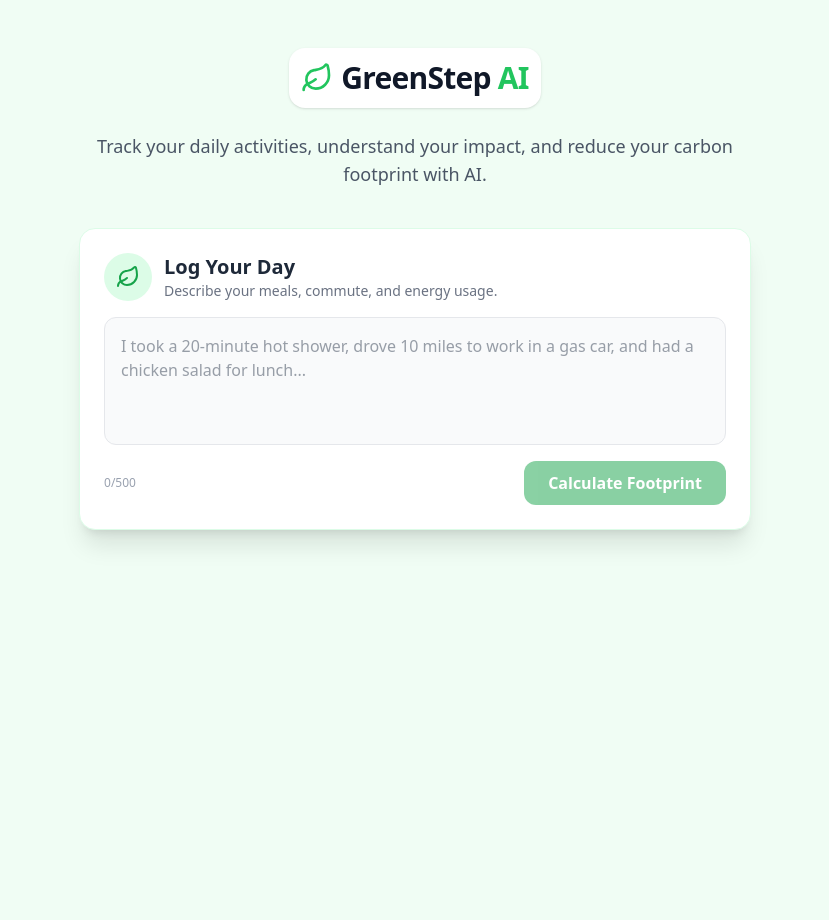
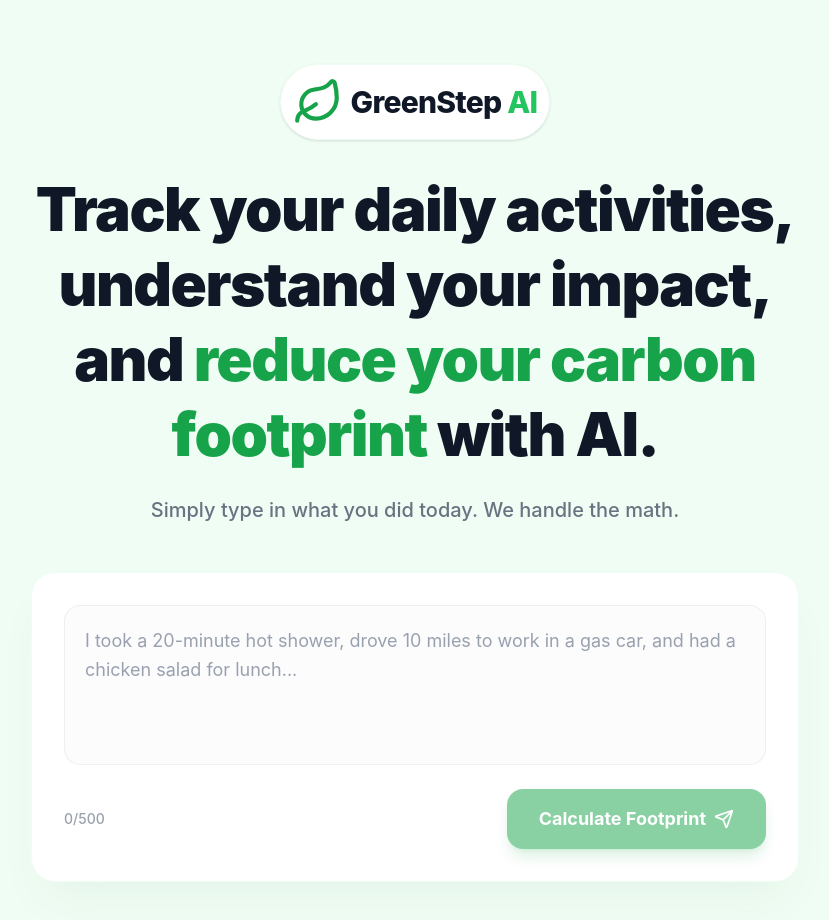
Before and after one commit to Akhil-Udumala/GreenStep-AI, a React app in the folder frontend/: page / in a window 1280 px wide. Shown: the top 920 px of the page, without its empty margins (225-1054 px from the left). Before the commit the page ends 800 px from the top, so only its background shows below. Built offline with nearby package versions, Linux system fonts and the light colour scheme; the HTML template or start-up script is replaced by a standard one.

Commit message:
update UI

```diff
--- a/frontend/src/App.jsx
+++ b/frontend/src/App.jsx
@@ -27,33 +27,46 @@ function App() {
   }, []);
 
   return (
-    <div className="min-h-screen py-12 px-4 sm:px-6 lg:px-8">
-      {/* Header */}
-      <div className="max-w-2xl mx-auto mb-10 text-center">
-        <div className="inline-flex items-center justify-center p-3 bg-white rounded-2xl shadow-sm mb-6">
-          <Leaf className="text-green-500 mr-2" size={32} />
-          <h1 className="text-3xl font-extrabold tracking-tight text-gray-900">
+    <div className="min-h-screen py-16 px-4 sm:px-6 lg:px-8 font-sans selection:bg-green-200">
+
+      {/* 1. The Hero Section (Above the Fold) */}
+      <header className="max-w-3xl mx-auto text-center mb-12">
+        <div className="inline-flex items-center justify-center p-3 bg-white rounded-full shadow-sm border border-green-50 mb-8 transform hover:scale-105 transition-transform">
+          <Leaf className="text-green-600 mr-2" size={50} />
+          <span className="text-3xl font-extrabold tracking-tight text-gray-900">
             GreenStep <span className="text-green-500">AI</span>
-          </h1>
+          </span>
         </div>
-        <p className="text-lg text-gray-600">
-          Track your daily activities, understand your impact, and reduce your carbon footprint with AI.
+        <h1 className="text-4xl md:text-5xl lg:text-6xl font-black tracking-tight text-gray-900 mb-6 leading-tight">
+          Track your daily activities, <br className="hidden md:block" />
+          understand your impact, <br className="hidden md:block" />
+          and <span className="text-green-600">reduce your carbon footprint</span> with AI.
+        </h1>
+        <p className="text-lg md:text-xl text-gray-500 font-medium">
+          Simply type in what you did today. We handle the math.
         </p>
-      </div>
+      </header>
 
-      <main>
-        <LogActivityForm onSubmit={handleLogSubmit} isLoading={isLoading} />
+      {/* 2. The Interactive Core (The Hook) */}
+      <main className="max-w-3xl mx-auto flex flex-col items-center">
+        <section className="w-full relative z-10" aria-label="Log Daily Activity">
+          <LogActivityForm onSubmit={handleLogSubmit} isLoading={isLoading} />
+        </section>
 
         {error && (
-          <div className="max-w-2xl mx-auto mt-6 bg-red-50 border-l-4 border-red-500 p-4 rounded-md">
-            <p className="text-red-700">{error}</p>
+          <div className="w-full max-w-2xl mt-6 bg-red-50 border border-red-200 text-red-600 p-4 rounded-xl text-center">
+            {error}
           </div>
         )}
 
-        {insightsData && !isLoading && (
-          <InsightsDashboard data={insightsData} />
-        )}
+        {/* 3 & 4. The Dynamic Results (Scroll/Reveal) and Actionable Takeaways */}
+        <section className="w-full mt-6 relative z-0" aria-label="Carbon Footprint Results">
+          {(isLoading || insightsData) && (
+            <InsightsDashboard data={insightsData} isLoading={isLoading} />
+          )}
+        </section>
       </main>
+
     </div>
   );
 }
--- a/frontend/src/components/InsightsDashboard.jsx
+++ b/frontend/src/components/InsightsDashboard.jsx
@@ -1,12 +1,56 @@
 import React from 'react';
-import { Target, Car, Zap, Utensils, Info } from 'lucide-react';
+import { Target, Car, Zap, Utensils } from 'lucide-react';
 
-const InsightsDashboard = ({ data }) => {
+const InsightsDashboard = ({ data, isLoading }) => {
+  // 1. Skeleton Loading State
+  if (isLoading) {
+    return (
+      <div className="w-full max-w-2xl mx-auto animate-in fade-in duration-300">
+        <div className="bg-white rounded-3xl shadow-xl border border-green-50 overflow-hidden animate-pulse">
+
+          {/* Skeleton Header */}
+          <div className="bg-green-100 p-8 flex flex-col items-center justify-center min-h-[200px]">
+            <div className="h-4 bg-green-200/60 rounded w-48 mb-6"></div>
+            <div className="h-16 bg-green-200/60 rounded w-64"></div>
+          </div>
+
+          <div className="p-8">
+            {/* Skeleton Breakdown */}
+            <div className="h-6 bg-gray-200 rounded w-48 mb-8"></div>
+            <div className="space-y-8">
+              {[1, 2, 3].map((i) => (
+                <div key={i} className="w-full">
+                  <div className="flex justify-between mb-2">
+                    <div className="h-4 bg-gray-200 rounded w-24"></div>
+                    <div className="h-4 bg-gray-200 rounded w-12"></div>
+                  </div>
+                  <div className="h-2.5 bg-gray-100 rounded-full w-full"></div>
+                </div>
+              ))}
+            </div>
+
+            {/* Skeleton Tips */}
+            <div className="mt-8 pt-8 border-t border-gray-100">
+              <div className="bg-green-50/50 rounded-2xl p-6 border border-green-100">
+                <div className="h-5 bg-green-200/50 rounded w-56 mb-4"></div>
+                <div className="space-y-3">
+                  <div className="h-12 bg-white/60 rounded-lg w-full"></div>
+                  <div className="h-12 bg-white/60 rounded-lg w-full"></div>
+                </div>
+              </div>
+            </div>
+          </div>
+        </div>
+      </div>
+    );
+  }
+
+  // 2. No Data State (Fallback, shouldn't normally render if guarded properly in App.jsx)
   if (!data) return null;
 
+  // 3. Results State
   const { total_co2_kg, category_breakdown, personalized_actionable_tip } = data;
 
-  // Calculate percentages for the simple progress bars
   const maxCategory = Math.max(
     category_breakdown.transportation,
     category_breakdown.food,
@@ -15,48 +59,43 @@ const InsightsDashboard = ({ data }) => {
 
   const getPercentage = (value) => maxCategory > 0 ? (value / maxCategory) * 100 : 0;
 
-  // Parse the tips into a list of items (robust to both newlines and inline dashes)
+  // Parse the tips into a list of items
   const tips = React.useMemo(() => {
     if (!personalized_actionable_tip) return [];
-
-    // Split by newlines first
     let parts = personalized_actionable_tip.split('\n');
-
-    // If it's single line but contains multiple inline dashes, split by them
     if (parts.length === 1 && (parts[0].includes(' - ') || parts[0].includes(' -'))) {
       parts = parts[0].split(/\s+-\s+/);
     }
-
     return parts
       .map(tip => tip.replace(/^[-*\s]+/, '').trim())
       .filter(tip => tip.length > 0);
   }, [personalized_actionable_tip]);
 
   return (
-    <div className="w-full max-w-2xl mx-auto mt-8 animate-in fade-in slide-in-from-bottom-4 duration-500">
-      <div className="bg-white rounded-2xl shadow-xl border border-green-100 overflow-hidden">
+    <div className="w-full max-w-2xl mx-auto animate-in slide-in-from-bottom-8 fade-in duration-700 ease-out">
+      <div className="bg-white rounded-3xl shadow-2xl shadow-green-900/10 border border-green-100 overflow-hidden">
 
         {/* Header - Total CO2 */}
-        <div className="bg-gradient-to-br from-green-500 to-green-700 p-8 text-center text-white relative overflow-hidden">
-          <div className="absolute top-0 right-0 p-4 opacity-20">
-            <Target size={120} />
+        <div className="bg-gradient-to-br from-green-500 to-green-700 p-8 md:p-10 text-center text-white relative overflow-hidden">
+          <div className="absolute top-0 right-0 p-4 opacity-10 transform translate-x-4 -translate-y-4">
+            <Target size={160} />
           </div>
-          <h3 className="text-green-100 font-medium tracking-wide uppercase text-sm mb-2 relative z-10">
+          <h3 className="text-green-100 font-bold tracking-widest uppercase text-xs mb-3 relative z-10">
             Estimated Daily Footprint
           </h3>
           <div className="flex items-end justify-center gap-2 relative z-10">
-            <span className="text-6xl font-black tracking-tighter">{total_co2_kg.toFixed(1)}</span>
+            <span className="text-7xl font-black tracking-tighter">{total_co2_kg.toFixed(1)}</span>
             <span className="text-2xl font-bold text-green-200 mb-2">kg CO₂</span>
           </div>
         </div>
 
-        <div className="p-8">
+        <div className="p-8 md:p-10">
           {/* Category Breakdown */}
-          <h4 className="text-gray-800 font-bold text-lg mb-6 flex items-center gap-2">
+          <h4 className="text-gray-900 font-extrabold text-xl mb-8">
             Emission Breakdown
           </h4>
 
-          <div className="space-y-6">
+          <div className="space-y-7">
             <CategoryRow
               icon={<Car size={20} />}
               label="Transportation"
@@ -80,20 +119,20 @@ const InsightsDashboard = ({ data }) => {
             />
           </div>
 
-          <div className="mt-8 pt-8 border-t border-gray-100">
-            <div className="bg-green-50 rounded-xl p-6 border border-green-200 flex items-start gap-4">
-              <div className="p-2 bg-green-200 rounded-full text-green-700 shrink-0 mt-1">
-                <Target size={20} />
+          <div className="mt-10 pt-10 border-t border-gray-100">
+            <div className="bg-green-50/80 rounded-3xl p-6 border border-green-200/60 flex flex-col md:flex-row items-start gap-5">
+              <div className="p-3 bg-green-200/80 rounded-2xl text-green-700 shrink-0 mt-1 shadow-sm">
+                <Target size={24} />
               </div>
-              <div className="flex-1">
-                <h4 className="font-bold text-green-800 mb-3">Your Micro-Goals for Tomorrow</h4>
-                <ul className="space-y-2.5">
+              <div className="flex-1 w-full">
+                <h4 className="font-extrabold text-green-900 mb-4 text-lg">Your Micro-Goals for Tomorrow</h4>
+                <ul className="space-y-3">
                   {tips.map((tip, idx) => (
-                    <li key={idx} className="flex items-start gap-3 text-green-700 leading-relaxed text-sm bg-white/60 p-3 rounded-lg border border-green-100/50 shadow-sm">
-                      <span className="flex h-5 w-5 shrink-0 items-center justify-center rounded-full bg-green-200 text-green-800 text-xs font-extrabold mt-0.5">
+                    <li key={idx} className="flex items-start gap-3 text-green-800 leading-relaxed text-sm bg-white/70 p-4 rounded-xl border border-green-100/80 shadow-sm transition-all hover:bg-white hover:shadow-md">
+                      <span className="flex h-6 w-6 shrink-0 items-center justify-center rounded-full bg-green-600 text-white text-xs font-black shadow-sm">
                         {idx + 1}
                       </span>
-                      <span>{tip}</span>
+                      <span className="pt-0.5">{tip}</span>
                     </li>
                   ))}
                 </ul>
@@ -108,17 +147,17 @@ const InsightsDashboard = ({ data }) => {
 };
 
 const CategoryRow = ({ icon, label, value, percentage, color }) => (
-  <div className="flex flex-col gap-2">
-    <div className="flex items-center justify-between text-sm">
-      <div className="flex items-center gap-2 text-gray-700 font-medium">
+  <div className="flex flex-col gap-2.5">
+    <div className="flex items-center justify-between text-base">
+      <div className="flex items-center gap-3 text-gray-700 font-semibold">
         <span className="text-gray-400">{icon}</span>
         {label}
       </div>
-      <span className="font-bold text-gray-800">{value.toFixed(1)} kg</span>
+      <span className="font-bold text-gray-900">{value.toFixed(1)} kg</span>
     </div>
-    <div className="w-full bg-gray-100 rounded-full h-2.5 overflow-hidden">
+    <div className="w-full bg-gray-100 rounded-full h-3 overflow-hidden">
       <div
-        className={`h-2.5 rounded-full ${color} transition-all duration-1000 ease-out`}
+        className={`h-3 rounded-full ${color} transition-all duration-1000 ease-out`}
         style={{ width: `${percentage}%` }}
       ></div>
     </div>
--- a/frontend/src/components/LogActivityForm.jsx
+++ b/frontend/src/components/LogActivityForm.jsx
@@ -1,5 +1,5 @@
 import React, { useState } from 'react';
-import { Leaf, Loader2 } from 'lucide-react';
+import { Leaf, Loader2, Send } from 'lucide-react';
 
 const LogActivityForm = ({ onSubmit, isLoading }) => {
   const [input, setInput] = useState('');
@@ -12,46 +12,41 @@ const LogActivityForm = ({ onSubmit, isLoading }) => {
   };
 
   return (
-    <div className="bg-white p-6 rounded-2xl shadow-xl border border-green-100 max-w-2xl w-full mx-auto transform transition-all hover:shadow-2xl">
-      <div className="flex items-center gap-3 mb-4">
-        <div className="p-3 bg-green-100 rounded-full text-green-600">
-          <Leaf size={24} />
-        </div>
-        <div>
-          <h2 className="text-xl font-bold text-gray-800">Log Your Day</h2>
-          <p className="text-sm text-gray-500">Describe your meals, commute, and energy usage.</p>
-        </div>
-      </div>
-
+    <div className="bg-white p-6 md:p-8 rounded-3xl shadow-2xl shadow-green-900/5 border border-green-50 w-full mx-auto transform transition-all">
       <form onSubmit={handleSubmit} className="flex flex-col gap-4">
+        <label htmlFor="activity-input" className="sr-only">Describe your day</label>
         <textarea
+          id="activity-input"
           value={input}
           onChange={(e) => setInput(e.target.value)}
           placeholder="I took a 20-minute hot shower, drove 10 miles to work in a gas car, and had a chicken salad for lunch..."
-          className="w-full h-32 p-4 text-gray-700 bg-gray-50 border border-gray-200 rounded-xl focus:ring-2 focus:ring-green-500 focus:border-transparent outline-none resize-none transition-all"
+          className="w-full h-40 p-5 text-gray-700 bg-gray-50/50 border border-gray-200/60 rounded-2xl focus:ring-4 focus:ring-green-500/20 focus:border-green-500 outline-none resize-none transition-all text-lg leading-relaxed placeholder:text-gray-400"
           maxLength={500}
           aria-label="Daily activity description"
           disabled={isLoading}
         />
 
-        <div className="flex items-center justify-between">
-          <span className={`text-xs ${input.length >= 500 ? 'text-red-500' : 'text-gray-400'}`}>
+        <div className="flex items-center justify-between mt-2">
+          <span className={`text-sm font-medium ${input.length >= 500 ? 'text-red-500' : 'text-gray-400'}`}>
             {input.length}/500
           </span>
 
           <button
             type="submit"
             disabled={isLoading || !input.trim()}
-            className="flex items-center justify-center gap-2 px-6 py-2.5 font-semibold text-white bg-green-600 rounded-xl hover:bg-green-700 disabled:opacity-50 disabled:cursor-not-allowed transition-colors active:scale-95"
+            className="group flex items-center justify-center gap-2 px-8 py-4 font-bold text-white bg-green-600 rounded-2xl hover:bg-green-700 disabled:opacity-50 disabled:cursor-not-allowed transition-all active:scale-[0.98] shadow-lg shadow-green-600/30 hover:shadow-green-600/40 text-lg"
             aria-label="Calculate Footprint"
           >
             {isLoading ? (
               <>
-                <Loader2 size={18} className="animate-spin" />
-                Analyzing...
+                <Loader2 size={22} className="animate-spin" />
+                <span>Analyzing...</span>
               </>
             ) : (
-              'Calculate Footprint'
+              <>
+                <span>Calculate Footprint</span>
+                <Send size={20} className="group-hover:translate-x-1 transition-transform" />
+              </>
             )}
           </button>
         </div>
```
